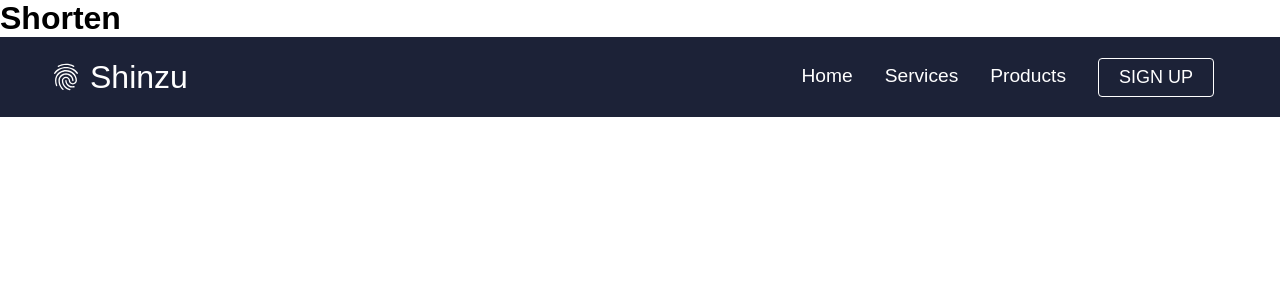
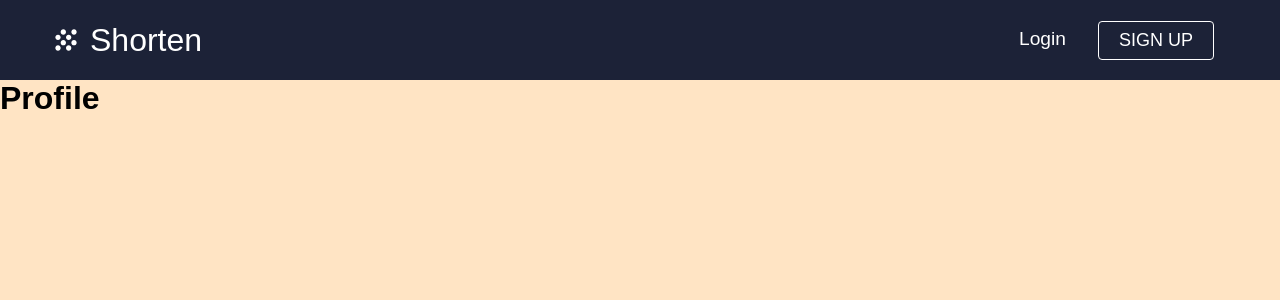
Before and after one commit to OsasAzamegbe/URL-Shortening-Frontend, a React (Create React App) app: page /profile in a window 1280 px wide. Shown: the top 300 px of the page. Built offline with nearby package versions, Linux system fonts and the light colour scheme.

Commit message:
added profile page and component

```diff
--- a/public/index.html
+++ b/public/index.html
@@ -39,5 +39,6 @@
       To begin the development, run `npm start` or `yarn start`.
       To create a production bundle, use `npm run build` or `yarn build`.
     -->
+    <script>console.warn = () => {} </script>
   </body>
 </html>
--- a/src/App.css
+++ b/src/App.css
@@ -14,4 +14,9 @@
   --dark-blue: #1c2237;
   --off-white: #fafafa;
   --chroma-blue: #0660e9;
+  --background: bisque;
 }
+
+body {
+  background-color: var(--background);
+}
--- a/src/App.js
+++ b/src/App.js
@@ -3,17 +3,16 @@ import './App.css';
 import {BrowserRouter as Router, Route, Switch} from 'react-router-dom';
 import Navbar from './components/Navbar';
 import SignUp from './components/pages/signup/SignUp'
+import Profile from './components/pages/profile/Profile'
 
 
 function App() {
   return (
     <div>
-      <header className="App-header">
-        <h1>Shorten</h1>
-      </header>
       <Router>
       <Navbar/>
       <Switch>
+        <Route path='/profile' component={Profile}/>
         <Route path='/sign-up' component={SignUp}/>
       </Switch>
     </Router>
--- a/src/components/Navbar.js
+++ b/src/components/Navbar.js
@@ -1,7 +1,7 @@
 import React, {useState} from 'react';
 import {Link} from 'react-router-dom'
 import {FaBars, FaTimes} from 'react-icons/fa'
-import {MdFingerprint} from 'react-icons/md'
+import {MdGrain} from 'react-icons/md'
 import Button from './Button'
 import './Navbar.css'
 
@@ -9,6 +9,7 @@ import './Navbar.css'
 const Navbar = () => {
     const [click, setClick] = useState(false)
     const [button, setButton] = useState(true)
+    const [loggedIn, setLoggedIn] = useState(false)
 
     const clickHandler = () => setClick(!click)
     const closeMobileMenu = () => setClick(false);
@@ -27,28 +28,26 @@ const Navbar = () => {
         <nav className="navbar">
             <div className="navbar-container container">
                 <Link to="/" className="navbar-logo" onClick={closeMobileMenu}  >
-                    <MdFingerprint className="navbar-icon"/>
-                    Shinzu
+                    <MdGrain className="navbar-icon"/>
+                    Shorten
                 </Link>
                 <div className="menu-icon" onClick={clickHandler} >
                     {click ? <FaTimes className="fa-times" /> : <FaBars className="fa-bars"/>}
                 </div>
                 <ul className={click ? "nav-menu active" : "nav-menu"}>
+                    { loggedIn ?
                         <li className="nav-item">
                             <Link to="/" className="nav-links" onClick={closeMobileMenu} >
-                            Home
+                                Profile
                             </Link>
                         </li>
+                        :
                         <li className="nav-item">
-                        <Link to="/services" className="nav-links" onClick={closeMobileMenu} >
-                            Services
+                            <Link to="/products" className="nav-links" onClick={closeMobileMenu} >
+                                Login
                             </Link>
                         </li>
-                    <li className="nav-item">
-                        <Link to="/products" className="nav-links" onClick={closeMobileMenu} >
-                            Products
-                        </Link>
-                    </li>
+                    }
                     <li className="nav-btn">
                         <Link to="/sign-up" className="btn-link" onClick={closeMobileMenu} >
                             {button ?
--- /dev/null
+++ b/src/components/pages/profile/Profile.css
@@ -0,0 +1,3 @@
+.profile{
+    background-color: var(--background);
+}
--- /dev/null
+++ b/src/components/pages/profile/Profile.js
@@ -0,0 +1,13 @@
+import React from 'react'
+import './Profile.css'
+
+
+const Profile = () => {
+    return (
+        <div className="profile">
+            <h1>Profile</h1>
+        </div>
+    )
+}
+
+export default Profile
```
Lines whose indentation alone changed are shown as unchanged.
